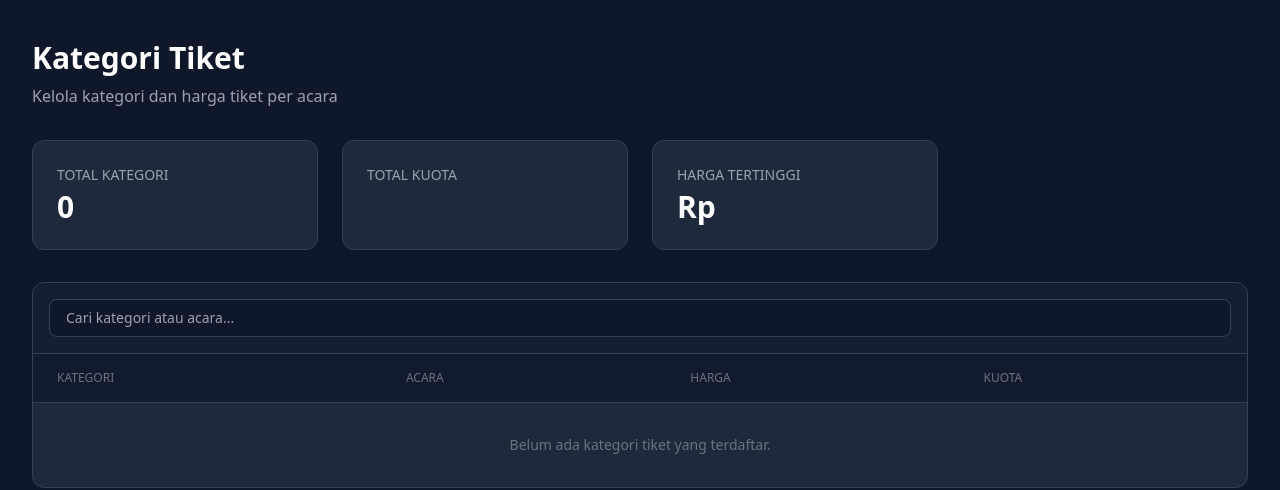
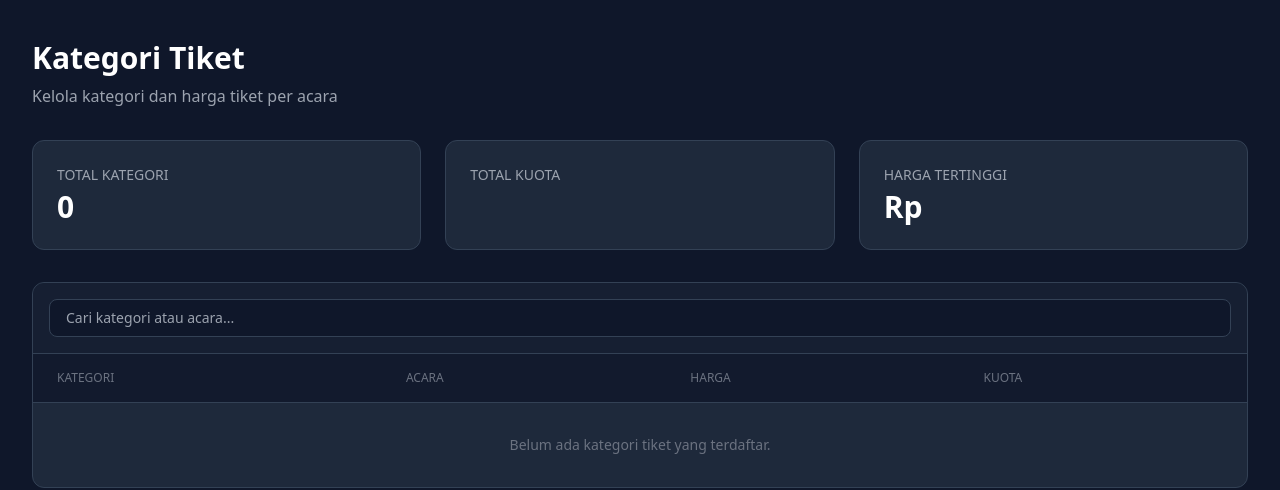
Before and after one commit to nathanaeru/TikTakTuk, a Django app: template templates/ticket/ticket-category.html in a window 1280 px wide. Shown: the part 69-559 px from the top of the page. Run offline with Django 5.2, Linux system fonts and the light colour scheme; the template is opened without the code that fills it, so the values that code supplies are empty; some libraries are stand-ins or nearby versions.

Commit message:
fix centering

```diff
--- a/templates/ticket/ticket-category.html
+++ b/templates/ticket/ticket-category.html
@@ -16,7 +16,7 @@
       {% endif %}
     </div>
 
-    <div class="grid grid-cols-1 md:grid-cols-4 gap-6 mb-8">
+    <div class="grid grid-cols-1 md:grid-cols-3 gap-6 mb-8">
       <div class="bg-dark-card border border-dark-border rounded-xl p-6">
         <p class="text-sm text-gray-400 mb-1">TOTAL KATEGORI</p>
         <h3 class="text-3xl font-bold text-white">{{ categories|length }}</h3>
```
